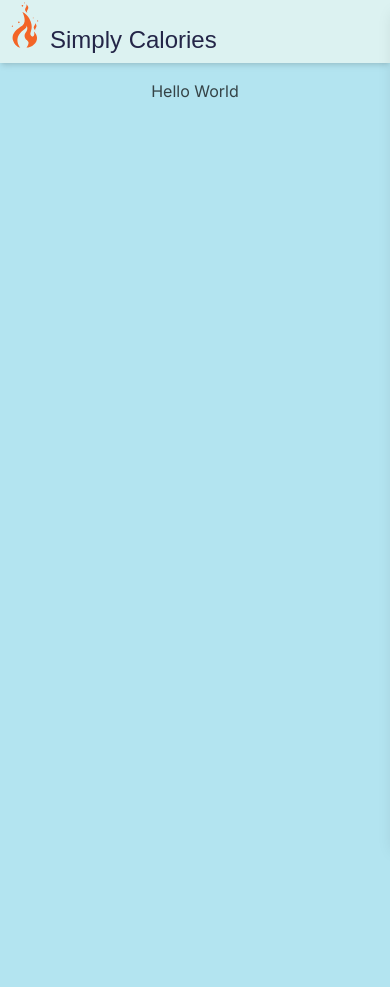
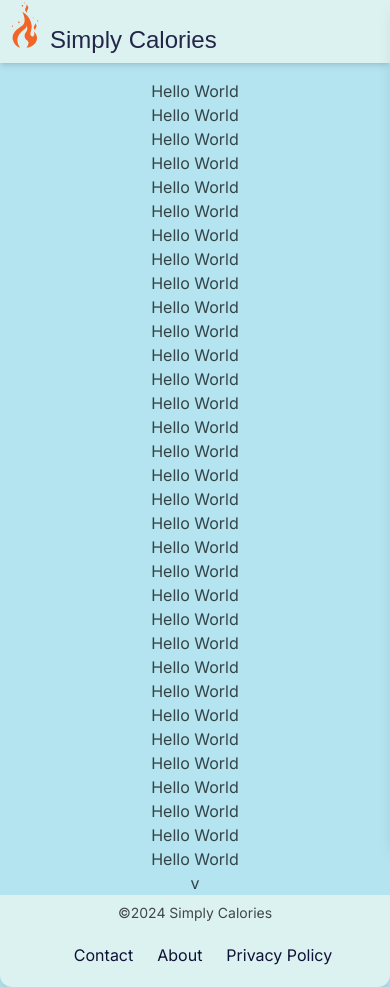
Before and after one commit to nikolajnowicki/simply-calories, a Next.js app in the folder simply-calories/: page / in a window 390 px wide. Before the commit the page ends 844 px from the top, so only its background shows below. Built offline with nearby package versions, Linux system fonts and the light colour scheme; a web font is replaced by a local one; what tailwind-hamburgers would draw is missing.

Commit message:
Added Footer for mobile / Desktop

```diff
--- /dev/null
+++ b/simply-calories/src/app/about/page.tsx
@@ -0,0 +1,7 @@
+export default function About() {
+  return (
+    <>
+      <h1>Abou Page</h1>
+    </>
+  );
+}
--- /dev/null
+++ b/simply-calories/src/app/contact/page.tsx
@@ -0,0 +1,7 @@
+export default function Contact() {
+  return (
+    <>
+      <h1>Contact Page</h1>
+    </>
+  );
+}
--- a/simply-calories/src/app/layout.tsx
+++ b/simply-calories/src/app/layout.tsx
@@ -4,6 +4,7 @@ import "./globals.css";
 import { Header } from "@/components/desktop/DesktopHeader";
 import Providers from "./providers";
 import { MobileHeader } from "@/components/mobile/MobileHeader/MobileHeader";
+import { Footer } from "@/components/shared/footer/Footer";
 const inter = Inter({ subsets: ["latin"] });
 
 export const metadata: Metadata = {
@@ -29,6 +30,10 @@ export default function RootLayout({
           </div>
 
           {children}
+
+          <div className="mt-auto flex justify-center w-full md:pb-4">
+            <Footer></Footer>
+          </div>
         </Providers>
       </body>
     </html>
--- a/simply-calories/src/app/page.tsx
+++ b/simply-calories/src/app/page.tsx
@@ -2,6 +2,38 @@ export default function Home() {
   return (
     <>
       <h1>Hello World</h1>
+      <h1>Hello World</h1>
+      <h1>Hello World</h1>
+      <h1>Hello World</h1>
+      <h1>Hello World</h1>
+      <h1>Hello World</h1>
+      <h1>Hello World</h1>
+      <h1>Hello World</h1>
+      <h1>Hello World</h1>
+      <h1>Hello World</h1>
+      <h1>Hello World</h1>
+      <h1>Hello World</h1>
+      <h1>Hello World</h1>
+      <h1>Hello World</h1>
+      <h1>Hello World</h1>
+      <h1>Hello World</h1>
+      <h1>Hello World</h1>
+      <h1>Hello World</h1>
+      <h1>Hello World</h1>
+      <h1>Hello World</h1>
+      <h1>Hello World</h1>
+      <h1>Hello World</h1>
+      <h1>Hello World</h1>
+      <h1>Hello World</h1>
+      <h1>Hello World</h1>
+      <h1>Hello World</h1>
+      <h1>Hello World</h1>
+      <h1>Hello World</h1>
+      <h1>Hello World</h1>
+      <h1>Hello World</h1>
+      <h1>Hello World</h1>
+      <h1>Hello World</h1>
+      <h1>Hello World</h1>v
     </>
   );
 }
--- /dev/null
+++ b/simply-calories/src/app/privacy/page.tsx
@@ -0,0 +1,7 @@
+export default function Privacy() {
+  return (
+    <>
+      <h1>Privacy Page</h1>
+    </>
+  );
+}
--- /dev/null
+++ b/simply-calories/src/components/shared/footer/Footer.tsx
@@ -0,0 +1,42 @@
+import Link from "next/link";
+import { FooterButton } from "./FooterButton";
+import { FaLinkedin, FaGithub } from "react-icons/fa";
+
+export const Footer = () => {
+  return (
+    <footer className=" md:h-14 w-full sm:max-w-[700px] lg:max-w-[1024px] xl:max-w-[1280px] mx-auto">
+      <div className="shadow-lg h-full w-full rounded-b-xl md:pb-4 md:mb-4 bg-LightUiCol dark:bg-DarkUiCol">
+        <nav className="flex flex-col justify-center md:grid md:grid-cols-3 md:items-center">
+          <ul className="flex lg:justify-start space-x-4 pl-4 order-2 md:order-1 justify-center">
+            <FooterButton text="Contact" href="/contact" />
+            <FooterButton text="About" href="/about" />
+            <FooterButton text="Privacy Policy" href="/privacy" />
+          </ul>
+
+          <span className="text-sm text-center pt-2 order-1 md:order-2">
+            ©2024 Simply Calories
+          </span>
+
+          <div className="hidden md:flex justify-end space-x-4 pr-4 order-3 ">
+            <div className="hover:text-LightPrimaryCol dark:hover:text-DarkTextCol2">
+              <Link
+                href="https://www.linkedin.com/in/nikolaj-nowicki-0a293a252/"
+                passHref
+              >
+                <FaLinkedin
+                  size="1.5em"
+                  href="https://www.linkedin.com/in/nikolaj-nowicki-0a293a252/"
+                />
+              </Link>
+            </div>
+            <div className="hover:text-LightPrimaryCol dark:hover:text-DarkTextCol2">
+              <Link href="https://github.com/nikolajnowicki" passHref>
+                <FaGithub size="1.5em" />
+              </Link>
+            </div>
+          </div>
+        </nav>
+      </div>
+    </footer>
+  );
+};
--- /dev/null
+++ b/simply-calories/src/components/shared/footer/FooterButton.tsx
@@ -0,0 +1,18 @@
+import Link from "next/link";
+
+type FooterButtonProps = {
+  text: string;
+  href: string;
+};
+
+export const FooterButton = ({ text, href }: FooterButtonProps) => {
+  return (
+    <li className="list-none">
+      <Link href={href} passHref>
+        <div className=" relative flex justify-center items-center  lg:px-4 lg:py-1 mx-1 h-16 text-md hover:text-cyan-700 text-LightTextCol bg-transparent dark:text-white dark:text-opacity-87 dark:hover:text-DarkTextCol2 cursor-pointer dark:focus:text-DarkTextCol2">
+          {text}
+        </div>
+      </Link>
+    </li>
+  );
+};
```
